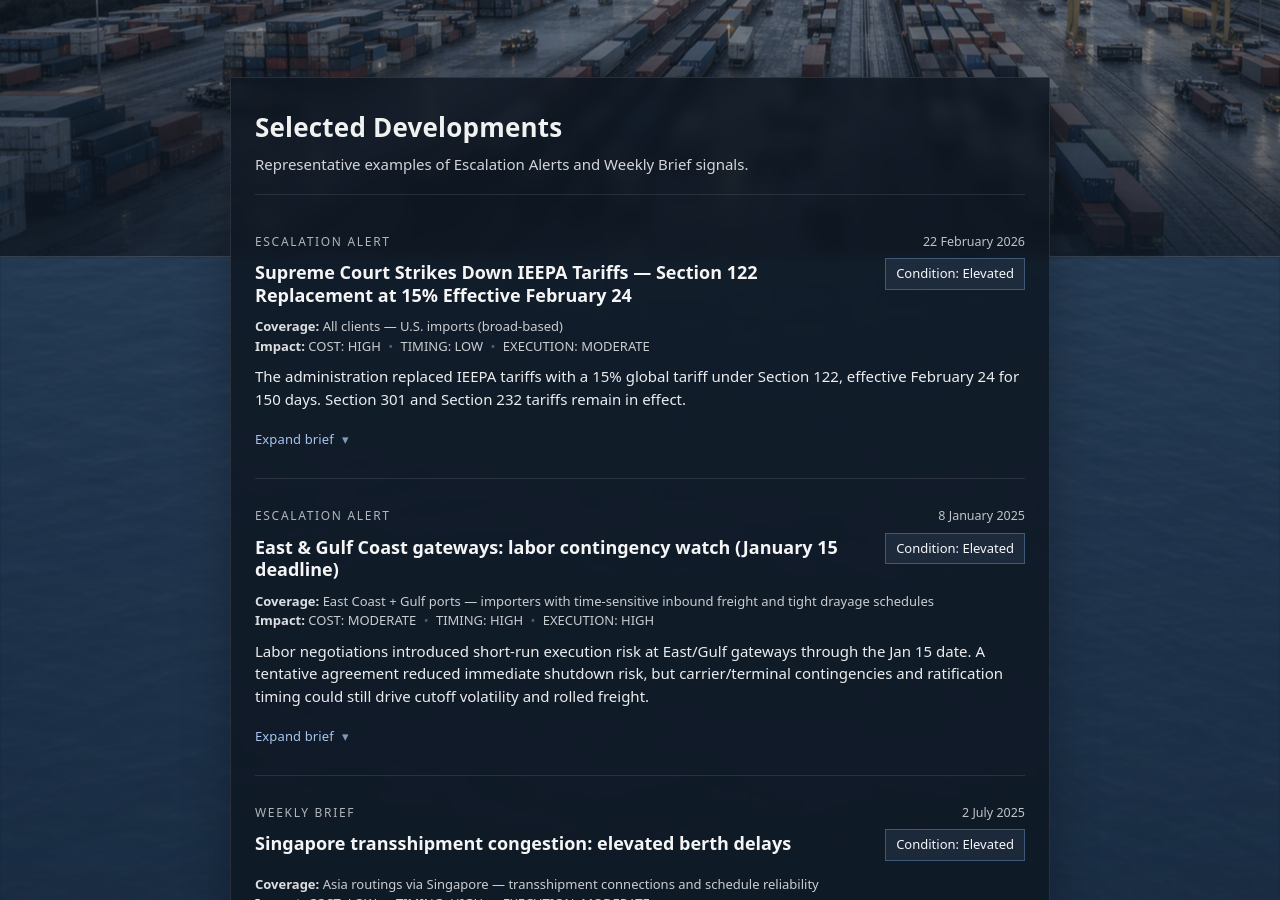
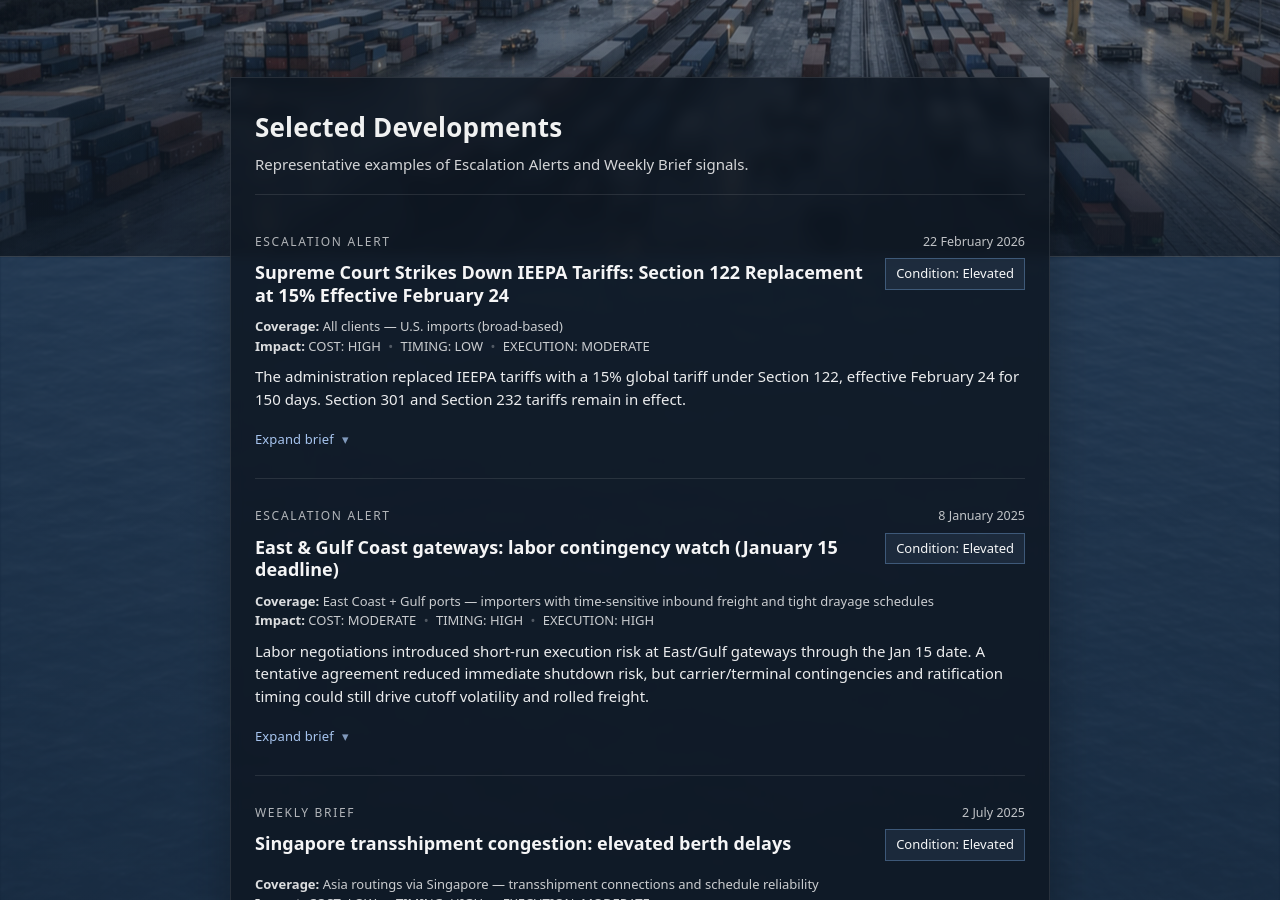
Before and after one commit to importrisk/import-risk-intelligence-site, a Jekyll site: the page built from insights.html, in a window 1280 px wide and 900 px high, scrolled down 391 px. Built offline with Jekyll 4.4.1, drawn with Linux system fonts in a browser that asks for light colours.

Commit message:
Update insights.html

```diff
--- a/insights.html
+++ b/insights.html
@@ -45,7 +45,7 @@
             <!-- Title row + Condition on right -->
             <div class="brief-topline">
               <h3 class="brief-title">
-                Supreme Court Strikes Down IEEPA Tariffs — Section 122 Replacement at 15% Effective February 24
+                Supreme Court Strikes Down IEEPA Tariffs: Section 122 Replacement at 15% Effective February 24
               </h3>
 
               <div class="brief-right">
@@ -116,7 +116,7 @@
                   <li>
                     <strong>White House:</strong>
                     <a href="https://www.whitehouse.gov/presidential-actions/2026/02/ending-certain-tariff-actions/" target="_blank" rel="noopener noreferrer">
-        Executive Order — Ending certain tariff actions
+                      Executive Order — ending certain tariff actions
                     </a>
                     — IEEPA duties terminated.
                   </li>
@@ -124,7 +124,7 @@
                   <li>
                     <strong>CBP:</strong>
                     <a href="https://content.govdelivery.com/bulletins/gd/USDHSCBP-40b11c9?wgt_ref=USDHSCBP_WIDGET_2" target="_blank" rel="noopener noreferrer">
-        CSMS #67834313 — Ending collection of IEEPA duties
+                      CSMS #67834313 — ending collection of IEEPA duties
                     </a>
                     — ACE/HTS guidance.
                   </li>
@@ -138,6 +138,7 @@
                   </li>
                 </ol>
               </div>
+
             </div>
           </details>
         </article>
@@ -239,6 +240,7 @@
                   </li>
                 </ol>
               </div>
+
             </div>
           </details>
         </article>
@@ -327,9 +329,11 @@
                   </li>
                 </ol>
               </div>
+
             </div>
           </details>
         </article>
+
         <hr class="brief-rule">
 
         <!-- ENTRY 4 -->
@@ -349,7 +353,7 @@
               </h3>
 
               <div class="brief-right">
-        <div class="brief-condition is-elevated">Condition: Normal</div>
+                <div class="brief-condition is-normal">Condition: Normal</div>
               </div>
             </div>
 
@@ -402,7 +406,7 @@
                     <strong>ACP advisory:</strong>
                     <a href="https://pancanal.com/wp-content/uploads/2025/01/ADV-18-2025-Monthly-Canal-Operations-Summary-May-2025.pdf"
                        target="_blank" rel="noopener noreferrer">
-              ACP Advisory A-18-2025 — Monthly operations summary (May 2025) (PDF)
+                      ACP Advisory A-18-2025 — monthly operations summary (May 2025) (PDF)
                     </a>.
                   </li>
                   <li>
@@ -414,11 +418,13 @@
                   </li>
                 </ol>
               </div>
+
             </div>
           </details>
         </article>
 
         <hr class="brief-rule">
+
       </div>
     </div>
   </section>
```
Also changed, not shown: other parts of insights.html (+3 -3 lines). Lines whose indentation alone changed are shown as unchanged.
